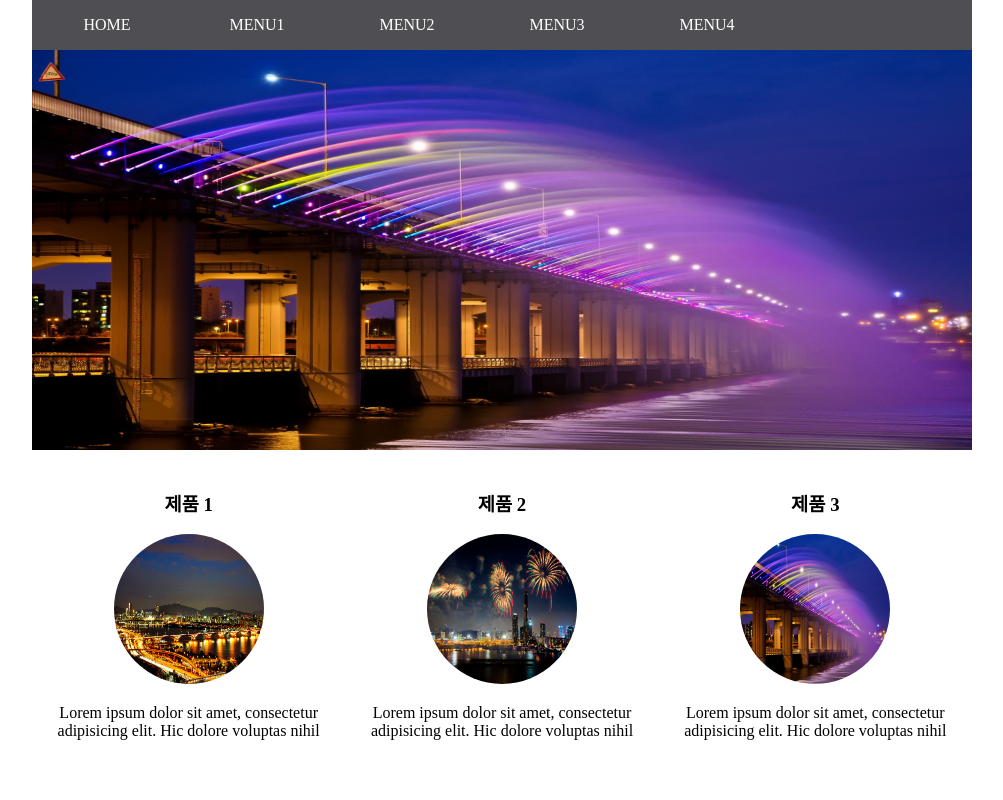
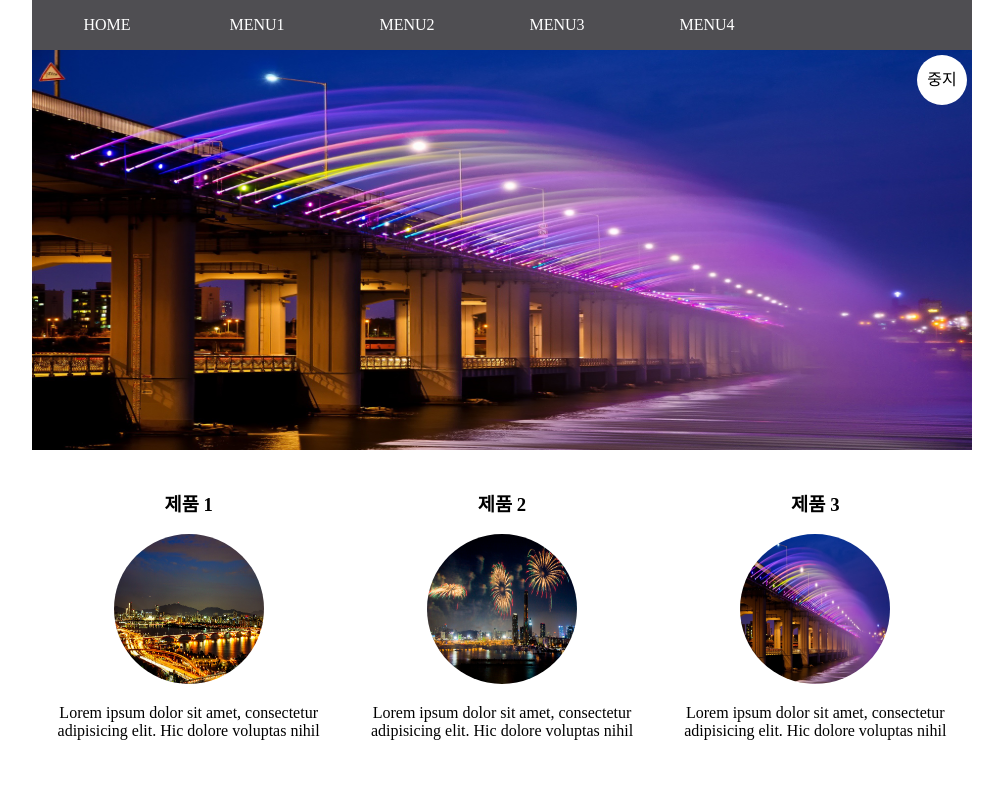
Before and after one commit to asimryu/htdocs, a plain HTML site: page index.html in a window 1280 px wide. Shown: the whole page, without its empty margins (138-1141 px from the left). Drawn offline with Linux system fonts and the light colour scheme.

Commit message:
stop,start btn add
stop,start btn add

```diff
--- a/css/style.css
+++ b/css/style.css
@@ -103,3 +103,25 @@ header > img:first-child {
 	from { transform:rotate(0deg); }
 	to {transform:rotate(360deg);}
 }
+
+.slide-btns {
+	position: absolute;
+	width: 100%;
+	height: 400px;
+	left: 0;
+	top: 0;
+}
+
+.timer-btn {
+	position: absolute;
+	right: 5px;
+	top: 5px;
+	width: 50px;
+	height: 50px;
+	border-radius: 50%;
+	background-color: #fff;
+	color: #000;
+	text-align: center;
+	line-height: 50px;
+	cursor: pointer;
+}
--- a/index.html
+++ b/index.html
@@ -53,6 +53,9 @@
 			<img src="images/3.jpg" width="940" height="400" alt="그림3">
 			<img src="images/4.jpg" width="940" height="400" alt="그림4">
 			<img src="images/5.png" width="940" height="400" alt="그림5">
+			<div class="slide-btns">
+				<div class="timer-btn"></div>
+			</div>
 		</header>
 		<div class="contents">
 			<section class="best">
--- a/js/script.js
+++ b/js/script.js
@@ -11,9 +11,33 @@ $("header").on("click",function(){
 	$( slides[sno] ).animate({"left":"0"},1000);
 });
 
-var timer = setInterval(function(){
-	$("header").click();//트리거(방아쇠)
-},2000);
+var timer = null; //전역(global) 변수
+
+function start(){
+	if( timer != null ) return;
+	timer = setInterval(function(){
+		$("header").click();
+	},2000);
+	$(".timer-btn").text("중지");
+}
+
+function stop(){
+	if( timer == null ) return;
+	clearInterval(timer);
+	timer = null;
+	$(".timer-btn").text("시작");
+}
+
+start();
+
+$(".timer-btn").on("click",function(){
+	if( timer == null ) {
+		start();
+	} else {
+		stop();
+	}
+});
+
 
 $(".title").hover(
 	function(){
```
